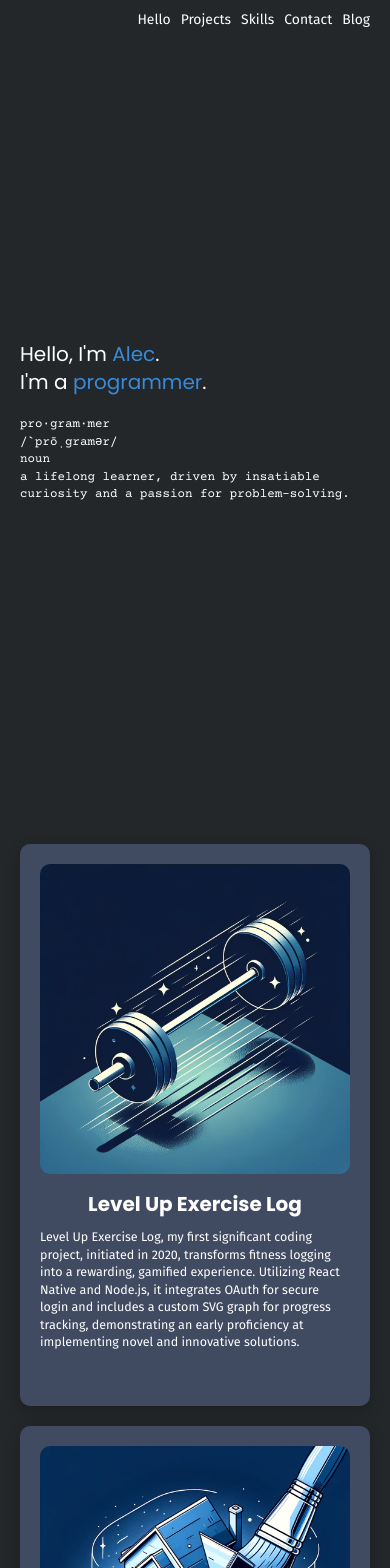
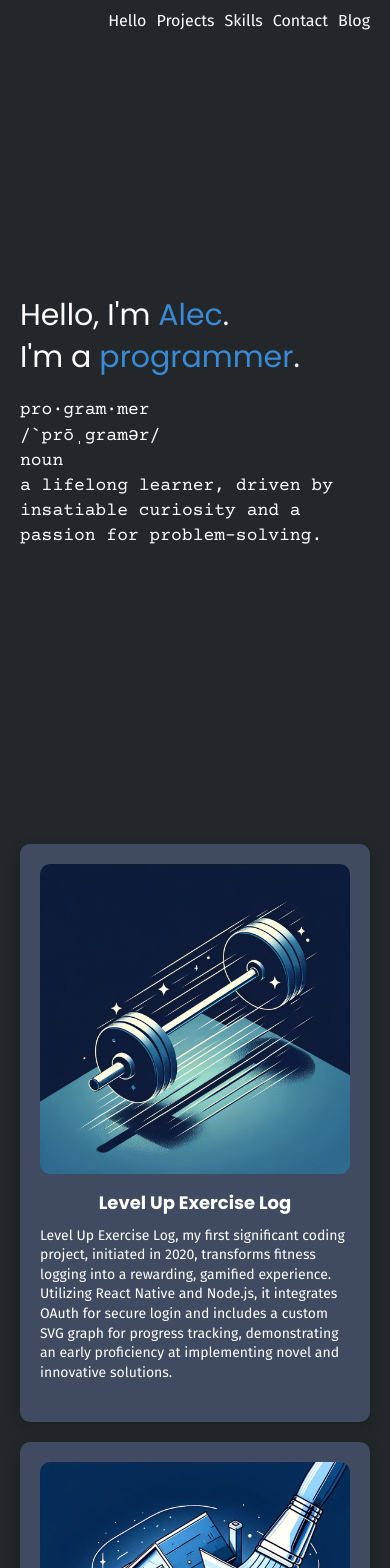
Before and after one commit to AlecFessler/dev-portfolio, a Next.js app: page / in a window 390 px wide. Shown: the top 1568 px of the page. Built offline with nearby package versions, Linux system fonts and the light colour scheme.

Commit message:
refactored styling for mobile first, still need rest of breakpoints

```diff
--- a/src/components/header/Header.tsx
+++ b/src/components/header/Header.tsx
@@ -10,22 +10,14 @@ const HeaderContainer = styled.header`
   max-width: 100vw;
   text-align: right;
   padding: 1rem 2rem 1rem 0;
-  font-size: clamp(1.25rem, 1vw + 1rem, 2.5rem);
   position: fixed;
   background-color: ${({ theme }) => theme.colors.background};
   z-index: 1000;
-  @media (min-width: 1440px) {
-    padding: 2rem 2rem 2rem 0;
-    font-size: clamp(2.5rem, 1vw + 1rem, 3.5rem);
-  }
-  @media (min-width: 1920px) {
-    padding: 3rem 2rem 3rem 0;
-    font-size: clamp(3.5rem, 1.5vw + 1rem, 4.5rem);
-  }
+  font-size: ${({ theme }) => theme.fontSizes.medium};
 `;
 
 const ScrollNav = styled(ScrollLink)`
-  margin-left: clamp(1rem, 2vw, 3rem);
+  margin-left: clamp(1rem, 1.5vw, 3rem);
   cursor: pointer;
   transition: color 0.2s;
   color: ${({ theme }) => theme.colors.text};
@@ -36,7 +28,7 @@ const ScrollNav = styled(ScrollLink)`
 `;
 
 const RouterNav = styled(Link)`
-  margin-left: clamp(1rem, 2vw, 3rem);
+  margin-left: clamp(1rem, 1.5vw, 3rem);
   cursor: pointer;
   transition: color 0.2s;
   color: ${({ theme }) => theme.colors.text};
--- a/src/components/projects/ProjectCard.tsx
+++ b/src/components/projects/ProjectCard.tsx
@@ -10,7 +10,6 @@ const ProjectCardContainer = styled.div`
     color: ${({ theme }) => theme.colors.text};
     padding: 2rem;
     align-self: stretch;
-    text-align: center;
     border-radius: 10px;
     backface-visibility: hidden;
     box-shadow: 0 5px 15px rgba(0, 0, 0, 0.2);
@@ -24,15 +23,16 @@ const ImageWrapper = styled(Image)`
     height: auto;
 `;
 
-const Title = styled.h2`
-    font-size: 2rem;
+const Title = styled.h3`
+    text-align: center;
+    font-family: ${({ theme }) => theme.fonts.heading};
+    font-size: ${({ theme }) => theme.fontSizes.regular};
     margin-bottom: 1rem;
-    font-family: ${({ theme }) => theme.fonts.heading};
 `;
 
 const Description = styled.p`
-    font-size: 1.25rem;
     text-align: left;
+    font-size: ${({ theme }) => theme.fontSizes.small};
 `;
 
 interface ProjectCardProps {
--- a/src/components/projects/ProjectMedia.tsx
+++ b/src/components/projects/ProjectMedia.tsx
@@ -6,46 +6,18 @@ import Video from './Video';
 
 const MediaContainer = styled.div`
     position: relative;
-    width: 55vw;
+    width: calc(100vw - 4rem);
     aspect-ratio: 16 / 9;
-    @media (max-width: 600px) {
-        width: calc(100vw - 4rem);
-    }
-    @media (min-width: 601px) {
-    }
-    @media (min-width: 768px) {
-    }
-    @media (min-width: 1024px) {
-    }
-    @media (min-width: 1440px) {
-    }
-    @media (min-width: 2560px) {
-    }
 `;
 
 const MediaCaption = styled.p`
     display: flex;
     justify-content: center;
     align-items: center;
-    font-size: 1.5rem;
     background: rgba(0, 0, 0, 0.5);
     color: ${({ theme }) => theme.colors.text};
-    border-radius: 0 0 10px 10px;
+    font-size: ${({ theme }) => theme.fontSizes.xsmall};
     padding: 10px;
-    @media (max-width: 600px) {
-        font-size: 1rem;
-        border-radius: 0;
-    }
-    @media (min-width: 601px) {
-    }
-    @media (min-width: 768px) {
-    }
-    @media (min-width: 1024px) {
-    }
-    @media (min-width: 1440px) {
-    }
-    @media (min-width: 2560px) {
-    }
 `;
 
 interface ProjectMediaProps {
--- a/src/components/projects/ProjectMediaCarousel.tsx
+++ b/src/components/projects/ProjectMediaCarousel.tsx
@@ -12,65 +12,26 @@ const ButtonContainer = styled.div`
     display: flex;
     justify-content: center;
     align-items: center;
-    padding: 10px;
-    @media (max-width: 600px) {
-        padding: 5px;
-    }
-    @media (min-width: 601px) {
-    }
-    @media (min-width: 768px) {
-    }
-    @media (min-width: 1024px) {
-    }
-    @media (min-width: 1440px) {
-    }
-    @media (min-width: 2560px) {
-    }
+    padding: 5px;
 `;
 
 const CarouselButton = styled.button`
     background: none;
     border: none;
     cursor: pointer;
-    font-size: 2rem;
     margin: 0 15px;
     padding: 0;
     color: ${({ theme }) => theme.colors.text};
-    @media (max-width: 600px) {
-        font-size: 1.5rem;
-    }
-    @media (min-width: 601px) {
-    }
-    @media (min-width: 768px) {
-    }
-    @media (min-width: 1024px) {
-    }
-    @media (min-width: 1440px) {
-    }
-    @media (min-width: 2560px) {
-    }
+    font-size: ${({ theme }) => theme.fontSizes.medium};
 `;
 
 const CloseModalButton = styled.button`
     background: none;
     border: none;
     cursor: pointer;
-    font-size: 2rem;
     padding: 0;
     color: ${({ theme }) => theme.colors.text};
-    @media (max-width: 600px) {
-        font-size: 1.5rem;
-    }
-    @media (min-width: 601px) {
-    }
-    @media (min-width: 768px) {
-    }
-    @media (min-width: 1024px) {
-    }
-    @media (min-width: 1440px) {
-    }
-    @media (min-width: 2560px) {
-    }
+    font-size: ${({ theme }) => theme.fontSizes.medium};
 `;
 
 const DotsContainer = styled.div`
@@ -85,7 +46,7 @@ interface DotProps {
 }
 
 const Dot = styled.span<DotProps>`
-padding: 5px;
+padding: 3.5px;
 margin: 0 5px;
 cursor: pointer;
 background-color: white;
@@ -96,20 +57,6 @@ ${({ $isActive }) =>
     css`
         transform: scale(1.2);
     `
-}
-@media (max-width: 600px) {
-    padding: 3px;
-    margin: 0 3px;
-}
-@media (min-width: 601px) {
-}
-@media (min-width: 768px) {
-}
-@media (min-width: 1024px) {
-}
-@media (min-width: 1440px) {
-}
-@media (min-width: 2560px) {
 }
 `;
 
--- a/src/components/sections/Hello.tsx
+++ b/src/components/sections/Hello.tsx
@@ -20,9 +20,9 @@ const TextContainer = styled.div`
 
 const GreetingText = styled.h1`
     font-family: ${({ theme }) => theme.fonts.heading};
-    font-size: 2rem;
     margin-bottom: 2rem;
     font-weight: 400;
+    font-size: ${({ theme }) => theme.fontSizes.xxlarge};
 `;
 
 const Highlight = styled.span`
@@ -33,9 +33,9 @@ const Highlight = styled.span`
 
 const Definition = styled.h2`
     font-family: ${({ theme }) => theme.fonts.monospace};
-    font-size: 1.25rem;
     max-width: 100%;
     font-weight: 400;
+    font-size: ${({ theme }) => theme.fontSizes.regular};
 `;
 
 const Hello = () => {
--- a/src/pages/_app.tsx
+++ b/src/pages/_app.tsx
@@ -1,4 +1,5 @@
 // src/pages/_app.tsx
+
 import type { AppProps } from 'next/app';
 import { ThemeProvider } from 'styled-components';
 import GlobalStyle from '../styles/GlobalStyle';
--- a/src/styles/theme.ts
+++ b/src/styles/theme.ts
@@ -14,6 +14,19 @@ const theme = {
         heading: "'Poppins', sans-serif",
         monospace: "'Courier Prime', monospace",
     },
+    fontSizes: {
+        xsmall: '1.2rem', // 12px, for less prominent information or captions
+        small: '1.4rem', // 14px, suitable for secondary text
+        medium: '1.6rem', // 16px, standard body text size
+        regular: '1.8rem', // 18px, slightly larger text, could be used for lead paragraphs
+        large: '2.0rem', // 20px, for highlighted information or subheadings
+        xlarge: '2.4rem', // 24px, for smaller headings
+        xxlarge: '3.0rem', // 30px, for main headings
+        xxxlarge: '3.6rem', // 36px, for standout headings or important calls to action
+        huge: '4.8rem', // 48px, for major headings or key page elements
+        xhuge: '6.0rem', // 60px, for very large headings, like on landing pages
+        xxhuge: '7.2rem', // 72px, ultra-large text, possibly for hero sections
+    },
 };
 
 export default theme;
```
